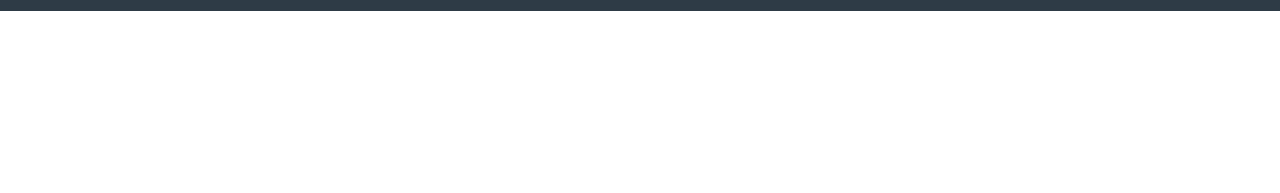
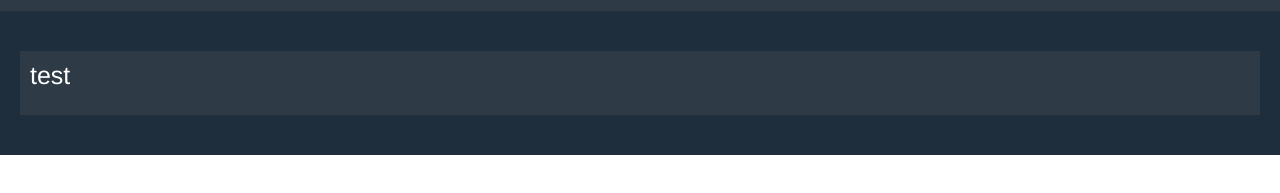
Before and after one commit to Ma-ko92/vue-dischi, a plain HTML site: page index.html in a window 1280 px wide. Shown: the part 83-276 px from the top of the page. Drawn offline with nearby package versions, Linux system fonts and the light colour scheme.

Commit message:
schema base inserita

```diff
--- a/css/style.css
+++ b/css/style.css
@@ -3,6 +3,11 @@
     margin: 0;
     padding: 0;
     box-sizing: border-box;
+}
+
+/* COMMON */
+body{
+    font-family: Helvetica;
 }
 
 /* HEADER */
@@ -13,3 +18,20 @@
 .logo img{
     width: 70px;
 }
+/* HEADER END */
+
+/* MAIN */
+.discs_container{
+    padding: 40px 20px;
+    background-color: #1e2e3c;
+}
+.albums_list{
+    padding: 10px 10px 25px 10px;
+    background-color: #2e3b46;
+}
+.album{
+    list-style-type: none;
+    color: white;
+    font-size: 25px;
+}
+/* MAIN END */
--- a/index.html
+++ b/index.html
@@ -34,7 +34,13 @@
 
         <!-- MAIN -->
         <main>
-
+            <div class="discs_container">
+                <ul class="albums_list">
+                    <li class="album">
+                        test
+                    </li>
+                </ul>
+            </div>
         </main>
         <!-- MAIN END-->
     </div>
```
